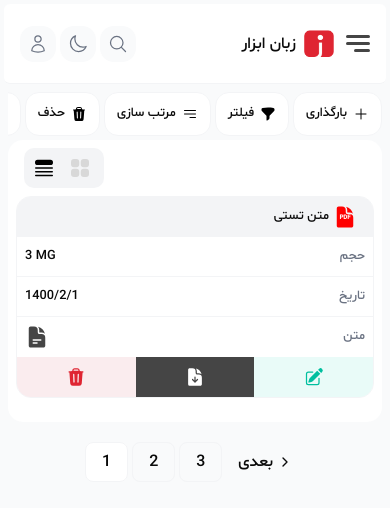
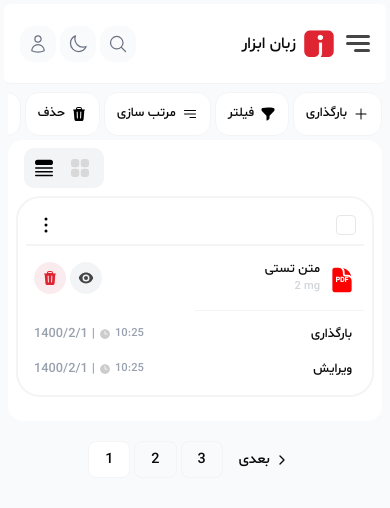
Before and after one commit to mrym-salimi-js/zabanabzar, a Next.js app: page /files in a window 390 px wide. Shown: the top 508 px of the page. Built offline with nearby package versions, Linux system fonts and the light colour scheme.

Commit message:
Complete fils card in grid mode

```diff
--- /dev/null
+++ b/app/files/_components/CardMoreActions.tsx
@@ -0,0 +1,36 @@
+import {
+  DropdownMenu,
+  DropdownMenuContent,
+  DropdownMenuGroup,
+  DropdownMenuItem,
+  DropdownMenuTrigger,
+} from "@/components/ui/dropdown-menu";
+import { Bin, Download, Edit, More, Visit } from "@/components/Icons";
+
+export function CardMoreActions() {
+  return (
+    <DropdownMenu>
+      <DropdownMenuTrigger className="cursor-pointer">
+        <More size="size-6 rotate-[90deg]" color="#000000" />
+      </DropdownMenuTrigger>
+      <DropdownMenuContent className="w-auto rounded-xl p-2" align="start">
+        <DropdownMenuGroup className=" flex flex-col">
+          <DropdownMenuItem className="justify-end p-0">
+            {/* Edit */}
+            <div className="p-2 flex gap-2 text-[0.7rem] cursor-pointer">
+              <p>ویرایش</p>
+              <Edit color="#ffcd38" size="size-5" />
+            </div>
+          </DropdownMenuItem>
+          <DropdownMenuItem className="justify-end p-0">
+            {/* Download */}
+            <div className="p-2 flex gap-2 text-[0.7rem] cursor-pointer">
+              <p>دانلود</p>
+              <Download color="var(--secondary)" size="size-5" />
+            </div>
+          </DropdownMenuItem>
+        </DropdownMenuGroup>
+      </DropdownMenuContent>
+    </DropdownMenu>
+  );
+}
--- a/app/files/_components/MobileTable.tsx
+++ b/app/files/_components/MobileTable.tsx
@@ -1,42 +1,71 @@
-import { Bin, Download, Edit, FileWithName, Text } from "@/components/Icons";
+import { GreenCheckBox } from "@/components/GreenCheckBox";
+import { Bin, Clock, FileWithName, Visit } from "@/components/Icons";
 import { ReactElement } from "react";
+import { CardMoreActions } from "./CardMoreActions";
 
 export default function MobileTable(): ReactElement {
   return (
     <div className="w-full h-auto md:hidden flex flex-col gap-1.5 ">
-      <div className="w-full h-auto flex flex-col  border-[1px] border-gray-300 rounded-[15px] overflow-hidden ">
-        <div className="w-full h-10 ">
-          <div className="w-full h-10 p-4 flex flex-row-reverse bg-gray-100 border-b-[1px] items-center gap-1 dark:bg-[var(--tertiary-dark)] dark:text-white">
+      <div className="w-full h-auto flex flex-col p-2 gap-1.5 border-2 border-gray-300 rounded-3xl overflow-hidden ">
+        {/* Header */}
+        <div className="w-full h-10 flex p-2 items-center justify-between border-b-2">
+          <CardMoreActions />
+          <GreenCheckBox />
+        </div>
+
+        {/* Rows */}
+        {/* File name, size, icon */}
+        <div className="w-full h-auto p-2 flex flex-row-reverse items-center justify-between">
+          <div className="max-w-[150px]  flex flex-row-reverse items-center gap-2 dark:bg-[var(--tertiary-dark)] dark:text-white">
             {/*File ext icon */}
-            <FileWithName size="w-6 h-6" color="red" name="PDF" />
-            {/*File name */}
-            <p className="text-[0.8rem] ">متن تستی</p>
+            <FileWithName size="w-7 h-7 mt-1" color="red" name="PDF" />
+            <div className=" flex flex-col items-end">
+              {/*File name */}
+              <p className="truncate text-[0.8rem] ">متن تستی</p>
+              {/* Size */}
+              <p className="text-[0.7rem] text-gray-300 ">2 mg</p>
+            </div>
+          </div>
+          {/* Actions icon */}
+          <div className="flex gap-1 items-center">
+            {/* Delete */}
+            <span className="w-auto h-auto p-2 rounded-full cursor-pointer hover:opacity-[0.7] bg-[var(--primary-light)]">
+              <Bin color="var(--primary)" size="size-4" />
+            </span>
+            {/* Visit or extraction */}
+            <span className="w-auto h-auto p-2 rounded-full cursor-pointer hover:opacity-[0.7] bg-[var(--tertiary-light)]">
+              <Visit color="var(--fourth)" size="size-4" />
+            </span>
           </div>
         </div>
-        <div className="w-full h-10 p-2 flex  border-b-[1px] items-center justify-between  ">
-          <p className="text-[0.8rem] dark:text-white"> 3 MG</p>
-          <p className="text-[0.8rem] text-[var(--tertiary)]">حجم</p>
-        </div>
-
-        <div className="w-full h-10 p-2 flex  items-center justify-between border-b-[1px] ">
-          <p className="text-[0.8rem] dark:text-white">1400/2/1</p>
-          <p className="text-[0.8rem] text-[var(--tertiary)]">تاریخ</p>
-        </div>
-        <div className="w-full h-10 p-2 flex   items-center justify-between  ">
-          <Text color="var(--fourth)" size="size-6" />
-          <p className="text-[0.8rem] text-[var(--tertiary)]">متن</p>
-          {/* Or Visit icon */}
-        </div>
-        <div className="w-full h-10 flex flex-row-reverse items-center justify-between">
-          <span className="w-1/2 h-full flex items-center justify-center bg-[var(--secondary-light)] dark:bg-[var(--secondary-dark)]  cursor-pointer hover:opacity-[0.7]">
-            <Edit color={"var(--secondary)"} size={"size-5"} />
-          </span>
-          <span className="w-1/2 h-full flex items-center justify-center bg-[var(--fourth)]  cursor-pointer hover:opacity-[0.7]">
-            <Download color={"#ffffff"} size={"size-5"} />
-          </span>
-          <span className="w-1/2 h-full bg-[var(--primary-light)] dark:bg-[var(--primary-dark)] flex items-center justify-center cursor-pointer hover:opacity-[0.7]">
-            <Bin color={"var(--primary)"} size={"size-5"} />
-          </span>
+        {/* Seprated line */}
+        <div className="w-[50%] h-[1px] bg-gray-100 self-end"></div>
+        {/* Dates  */}
+        <div className="flex flex-col">
+          {/*File createAt */}
+          <div className="w-full h-auto  p-2 flex  items-center justify-between">
+            <div className=" text-start flex text-[0.8rem] text-gray-400 items-center gap-1 min-w-0 dark:text-white">
+              <p>1400/2/1</p>
+              <p>{" | "}</p>
+              <div className="flex gap-1 items-center ">
+                <Clock color="#cccccc" size="size-3 mb-0.5" />
+                <p className="text-[0.7rem]">10:25</p>
+              </div>
+            </div>
+            <p className="text-[0.8rem] mr-1">بارگذاری</p>
+          </div>
+          {/*File update */}
+          <div className="w-full h-auto  p-2 flex  items-center justify-between">
+            <div className=" text-start flex text-[0.8rem] text-gray-400 items-center gap-1 min-w-0 dark:text-white">
+              <p>1400/2/1</p>
+              <p>{" | "}</p>
+              <div className="flex gap-1 items-center ">
+                <Clock color="#cccccc" size="size-3 mb-0.5" />
+                <p className="text-[0.7rem]">10:25</p>
+              </div>
+            </div>
+            <p className="text-[0.8rem] mr-1">ویرایش</p>
+          </div>
         </div>
       </div>
     </div>
--- a/app/files/_components/PaginatedList.tsx
+++ b/app/files/_components/PaginatedList.tsx
@@ -36,7 +36,7 @@ export function PaginatedList() {
   }, [currentPage, totalPages]);
 
   return (
-    <div className="w-full h-auto mt-4 flex items-center justify-center">
+    <div className="w-full h-auto mt-4 flex items-center justify-center text-[0.9rem]">
       <Pagination>
         <PaginationContent>
           <PaginationItem className={currentPage === 1 ? "hidden" : "block"}>
@@ -45,7 +45,7 @@ export function PaginatedList() {
               onClick={() => setCurrentPage((cp) => Math.max(1, cp - 1))}
               className="px-3 py-2 flex gap-1 items-center border rounded-md hover:bg-muted"
             >
-              <p className="text-[0.8] dark:text-white">قبلی</p>
+              <p className="dark:text-white">قبلی</p>
               <ChevronLeft className="w-4 h-4" />
             </Link>
           </PaginationItem>
@@ -78,7 +78,7 @@ export function PaginatedList() {
               }
               className="px-3 py-2  flex gap-1 items-center rounded-md hover:bg-muted"
             >
-              <p className="text-[0.8] dark:text-white">بعدی</p>
+              <p className="dark:text-white">بعدی</p>
               <ChevronRight className="w-4 h-4" />
             </Link>
           </PaginationItem>
--- a/app/files/_components/MoreActions.tsx
+++ b/app/files/_components/TableMoreActions.tsx
@@ -7,7 +7,7 @@ import {
 } from "@/components/ui/dropdown-menu";
 import { Bin, Download, Edit, More, Visit } from "@/components/Icons";
 
-export function MoreActions() {
+export function TableMoreActions() {
   return (
     <DropdownMenu>
       <DropdownMenuTrigger className="cursor-pointer">
--- a/app/files/_components/modals/uploadFiles/Modal.tsx
+++ b/app/files/_components/modals/uploadFiles/Modal.tsx
@@ -27,7 +27,7 @@ export function Modal(): ReactElement {
         </DialogTrigger>
 
         {/*Upload modal */}
-        <DialogContent className="sm:max-w-[425px]">
+        <DialogContent className="sm:max-w-[425px] rounded-3xl">
           {/*Modal header */}
           <ModalHeader />
           <div className="w-full h-[1px] bg-gray-100 dark:bg-[var(--tertiary-dark)]"></div>
--- /dev/null
+++ b/components/GreenCheckBox.tsx
@@ -0,0 +1,19 @@
+import { ReactElement } from "react";
+import { Tick } from "./Icons";
+
+export function GreenCheckBox(): ReactElement {
+  return (
+    <div className="flex justify-center">
+      <label className="flex items-center cursor-pointer relative">
+        <input
+          type="checkbox"
+          className="peer h-5 w-5 cursor-pointer transition-all appearance-none rounded border !border-gray-200 dark:!border-gray-600 checked:bg-[var(--secondary)] checked:border-[var(--secondary)]"
+          id="check1"
+        />
+        <span className="absolute text-white opacity-0 peer-checked:opacity-100 top-1/2 left-1/2 transform -translate-x-1/2 -translate-y-1/2">
+          <Tick />
+        </span>
+      </label>
+    </div>
+  );
+}
```
Also changed, not shown: app/files/_components/DesktopTable.tsx (+5 -26 lines).
